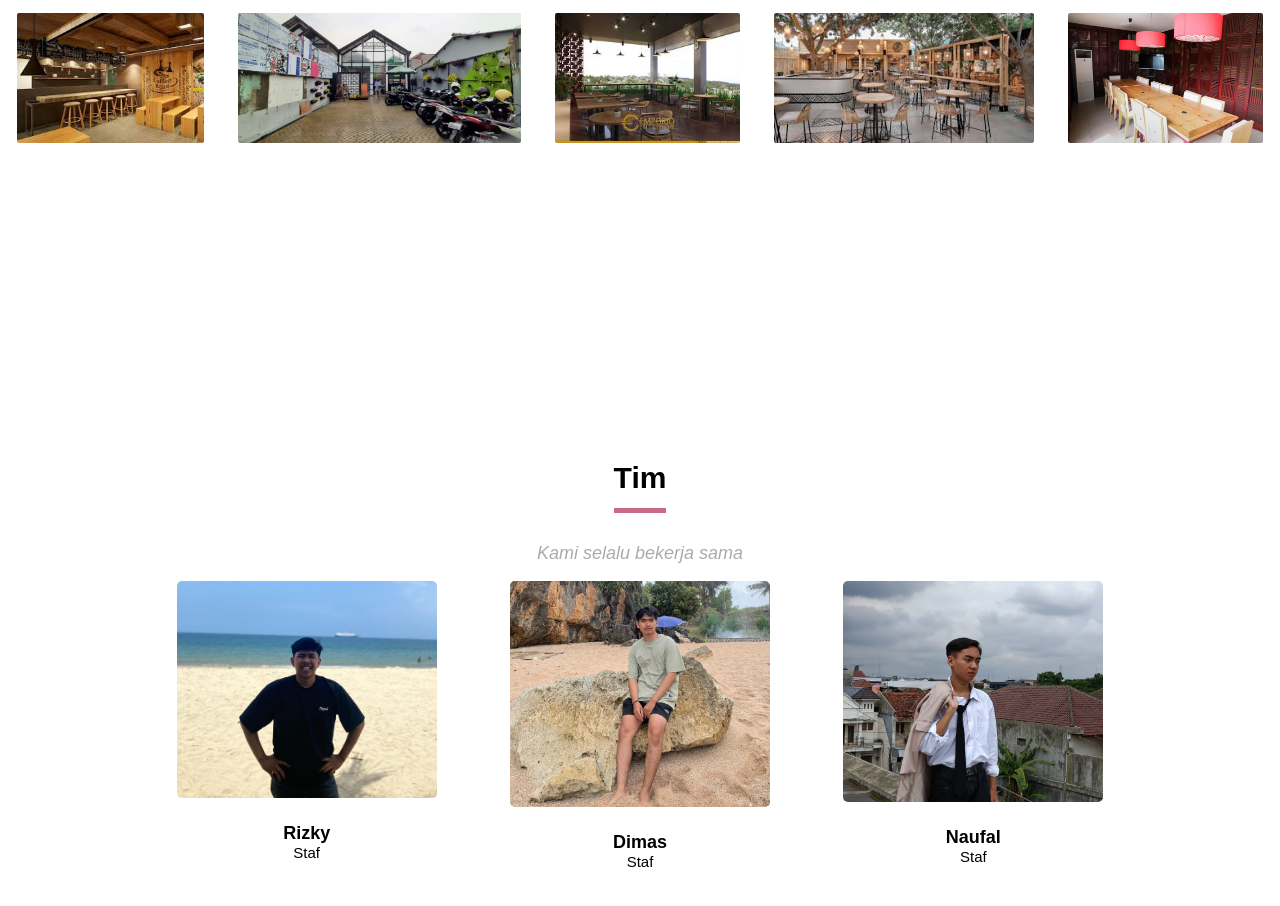
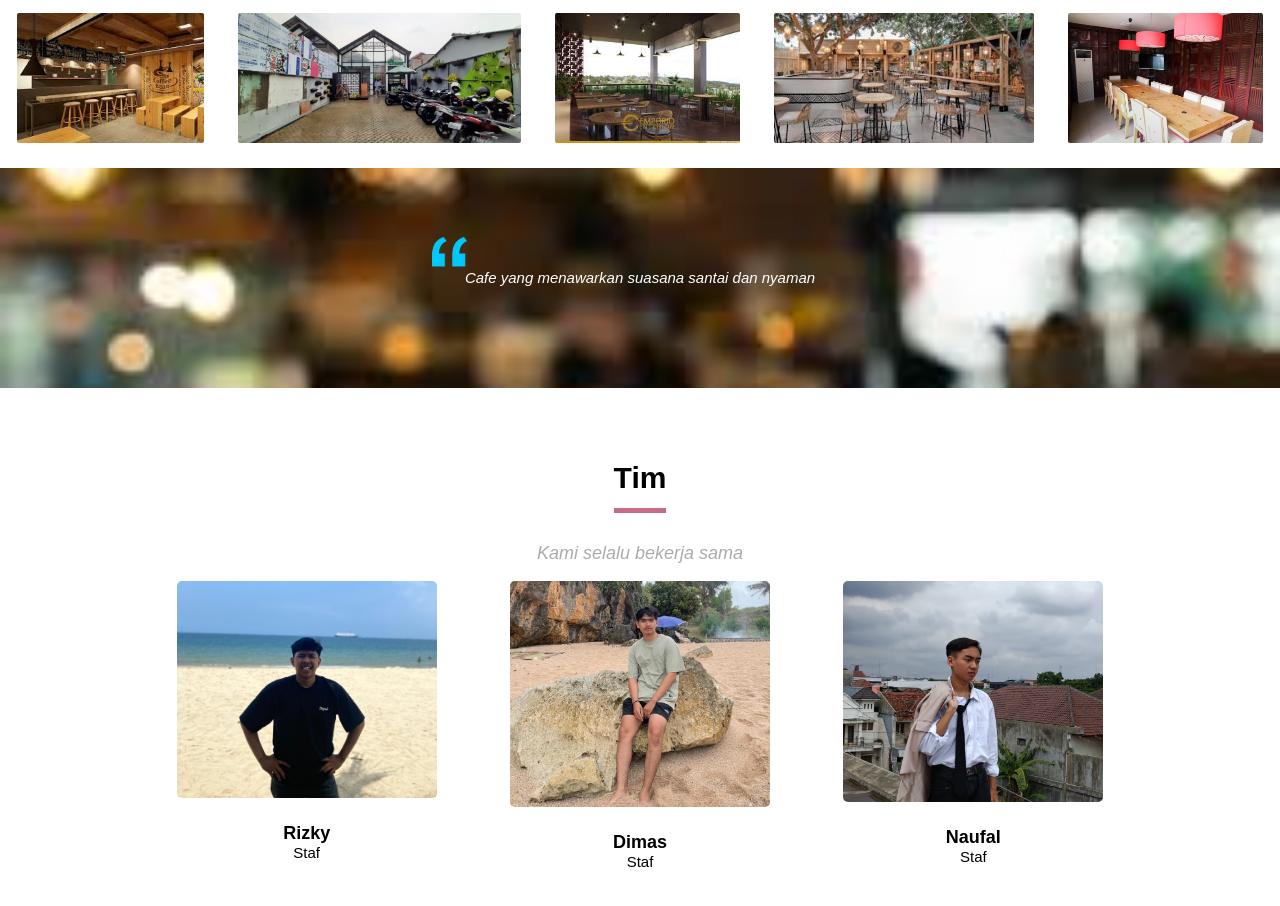
Before and after one commit to RizkyMifta/FINALPROJECT, a plain HTML site: page index.html in a window 1280 px wide. Shown: the part 1152-2058 px from the top of the page. Drawn offline with nearby package versions, Linux system fonts and the light colour scheme.

Commit message:
Update style.css

```diff
--- a/style.css
+++ b/style.css
@@ -217,7 +217,7 @@ section#gallery div img:hover {
   transform: scale(1.1);
 }
 section.quote {
-  background: url("asset/background-cafe.jpg") no-repeat;
+  background: url("background-cafe.jpg") no-repeat;
   background-attachment: fixed;
   background-position: center;
   background-size: cover;
@@ -229,7 +229,7 @@ section.quote {
 }
 section.quote .layar-dalam p {
   display: inline;
-  background: url("asset/quote-icon.png") no-repeat;
+  background: url("quote-icon.png") no-repeat;
   padding: 40px;
 }
 .tim img {
```
